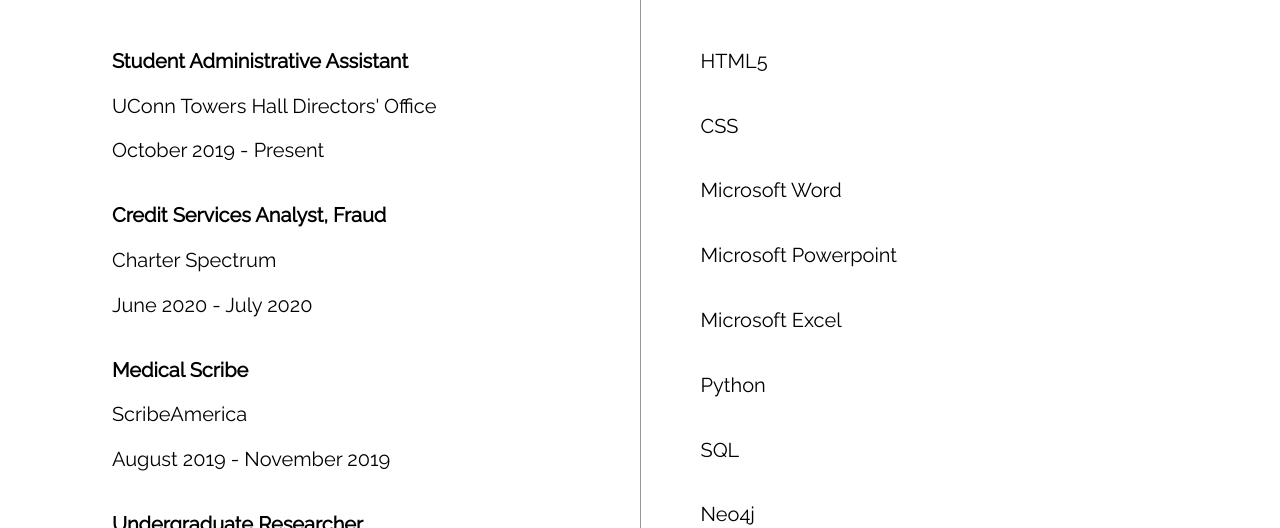
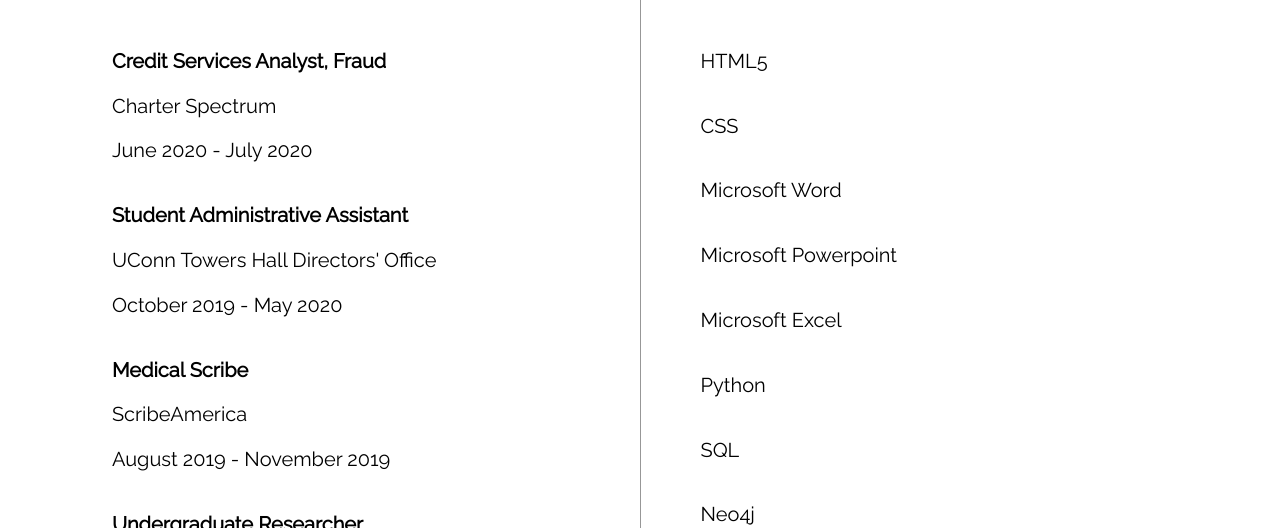
Before and after one commit to AbduSallam/Portfolio-Website, a plain HTML site: page about.html in a window 1280 px wide. Shown: the part 737-1265 px from the top of the page. Drawn offline with Linux system fonts and the light colour scheme.

Commit message:
updated experiences section

```diff
--- a/about.html
+++ b/about.html
@@ -38,12 +38,12 @@
       <div id="experience" class="experience-skills-container">
         <div id="experience-text">
           <h1>Experience</h1>
-          <div class="experience experience-header">Student Administrative Assistant</div>
-          <div class="experience">UConn Towers Hall Directors' Office</div>
-          <div class="experience">October 2019 - Present</div>
           <div class="experience experience-header">Credit Services Analyst, Fraud</div>
           <div class="experience">Charter Spectrum</div>
           <div class="experience">June 2020 - July 2020</div>
+          <div class="experience experience-header">Student Administrative Assistant</div>
+          <div class="experience">UConn Towers Hall Directors' Office</div>
+          <div class="experience">October 2019 - May 2020</div>
           <div class="experience experience-header">Medical Scribe</div>
           <div class="experience">ScribeAmerica</div>
           <div class="experience">August 2019 - November 2019</div>
```
